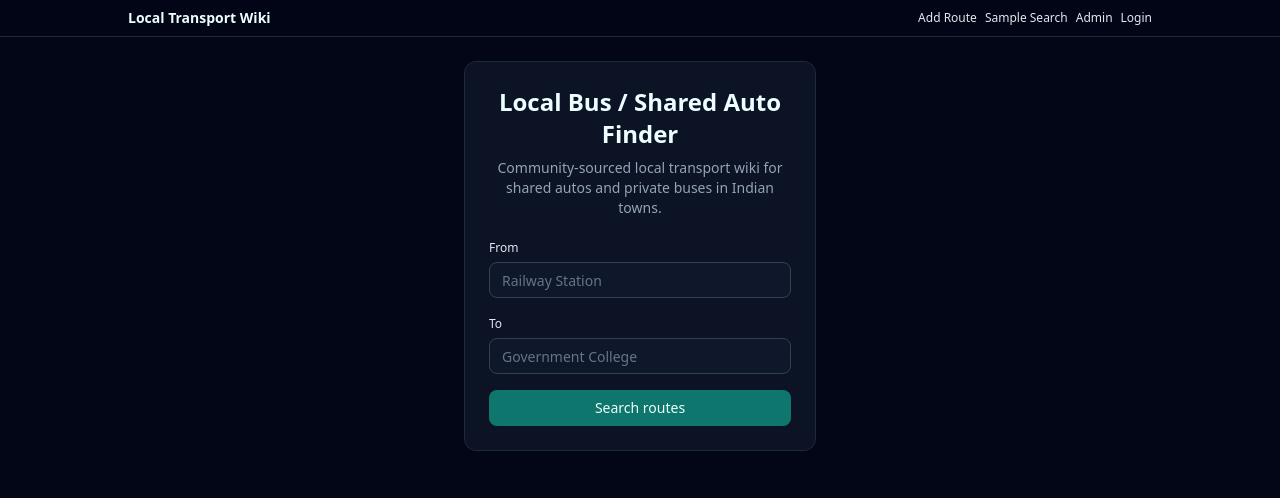
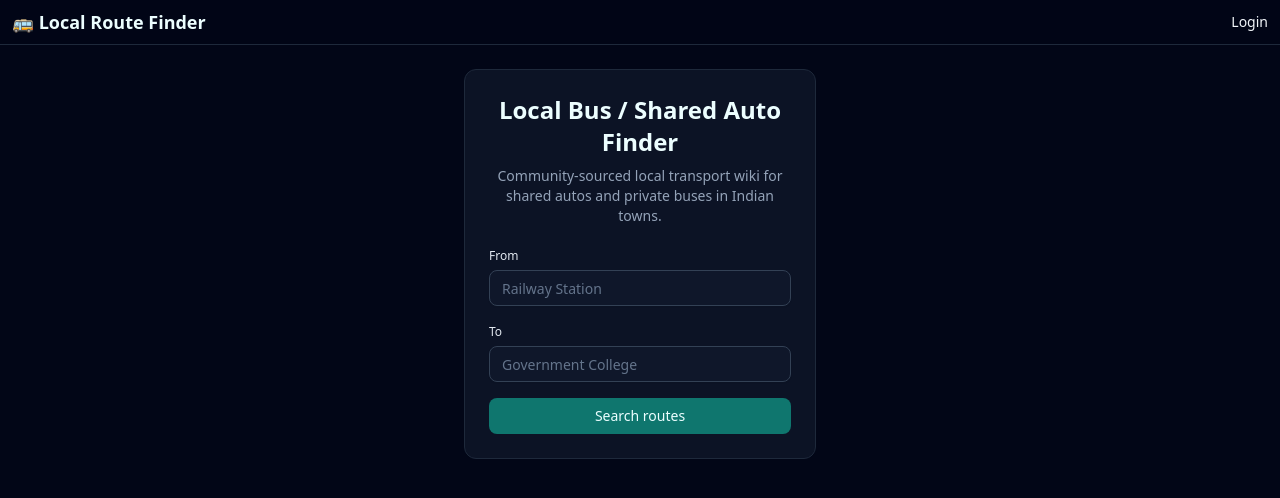
Before and after one commit to subhampaul967/local-route-finder, a Next.js app in the folder frontend/: page / in a window 1280 px wide. Shown: the top 498 px of the page. Built offline with nearby package versions, Linux system fonts and the light colour scheme.

Commit message:
Fix build errors by using SimpleAppShell without dynamic imports

```diff
--- a/frontend/app/layout.tsx
+++ b/frontend/app/layout.tsx
@@ -22,7 +22,7 @@ export default function RootLayout({
       <head>
         <meta name="viewport" content="width=device-width, initial-scale=1" />
       </head>
-      <body>
+      <body className="bg-slate-950 text-slate-100">
         {children}
       </body>
     </html>
--- a/frontend/app/page.tsx
+++ b/frontend/app/page.tsx
@@ -8,7 +8,7 @@ import { Button } from "@/components/ui/button";
 import { CitySelector } from "@/components/CitySelector";
 import { useAuthStore } from "@/stores/authStore";
 import Link from "next/link";
-import { AppShell } from "@/components/layout/AppShell";
+import { SimpleAppShell } from "@/components/layout/SimpleAppShell";
 
 export default function HomePage() {
   const router = useRouter();
@@ -55,7 +55,7 @@ export default function HomePage() {
   };
 
   return (
-    <AppShell>
+    <SimpleAppShell>
       <main className="mx-auto flex max-w-sm flex-1 flex-col gap-4 px-4 py-6">
         <Card className="p-6 bg-slate-900/60">
           <div className="mb-4 text-center">
@@ -112,6 +112,6 @@ export default function HomePage() {
           </div>
         )}
       </main>
-    </AppShell>
+    </SimpleAppShell>
   );
 }
--- /dev/null
+++ b/frontend/components/layout/SimpleAppShell.tsx
@@ -0,0 +1,62 @@
+'use client';
+
+import { useEffect } from "react";
+import { useOnlineStatus } from "@/hooks/useOnlineStatus";
+import { useAuthStore } from "@/stores/authStore";
+import { Button } from "@/components/ui/button";
+import Link from "next/link";
+
+export const SimpleAppShell = ({
+  children,
+}: {
+  children: React.ReactNode;
+}) => {
+  const online = useOnlineStatus();
+  const { user, logout } = useAuthStore();
+
+  // Register a very small service worker for PWA/offline support.
+  useEffect(() => {
+    if (typeof window === "undefined") return;
+    if (!("serviceWorker" in navigator)) return;
+
+    navigator.serviceWorker
+      .register("/sw.js")
+      .catch((err) => console.error("SW registration failed", err));
+  }, []);
+
+  return (
+    <div className="flex min-h-screen flex-col bg-slate-950">
+      <header className="sticky top-0 z-20 border-b border-slate-800 bg-slate-950/95 px-3 py-2 backdrop-blur">
+        <div className="flex items-center justify-between">
+          <Link href="/" className="text-lg font-semibold text-brand-foreground">
+            🚌 Local Route Finder
+          </Link>
+          <nav className="flex items-center gap-3 text-sm">
+            {user ? (
+              <Button
+                variant="ghost"
+                size="sm"
+                onClick={logout}
+                className="px-2 text-[11px] text-slate-300"
+              >
+                Logout
+              </Button>
+            ) : (
+              <Link href="/login" className="hover:text-brand-foreground">
+                Login
+              </Link>
+            )}
+          </nav>
+        </div>
+      </header>
+
+      {!online && (
+        <div className="bg-amber-950/70 py-1 text-center text-[11px] text-amber-100">
+          You appear to be offline. Showing cached data where available.
+        </div>
+      )}
+
+      <div className="flex flex-1 flex-col">{children}</div>
+    </div>
+  );
+};
```
